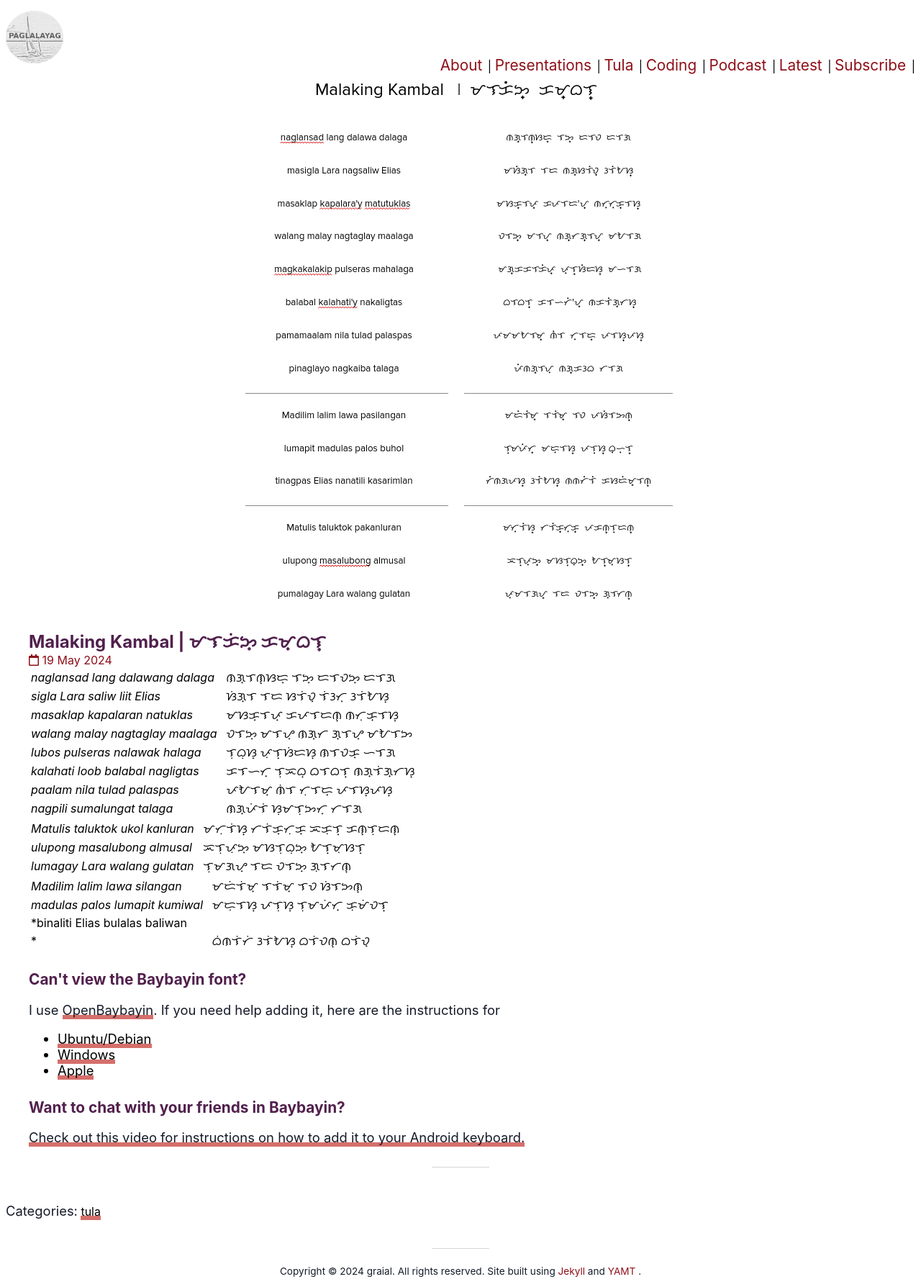
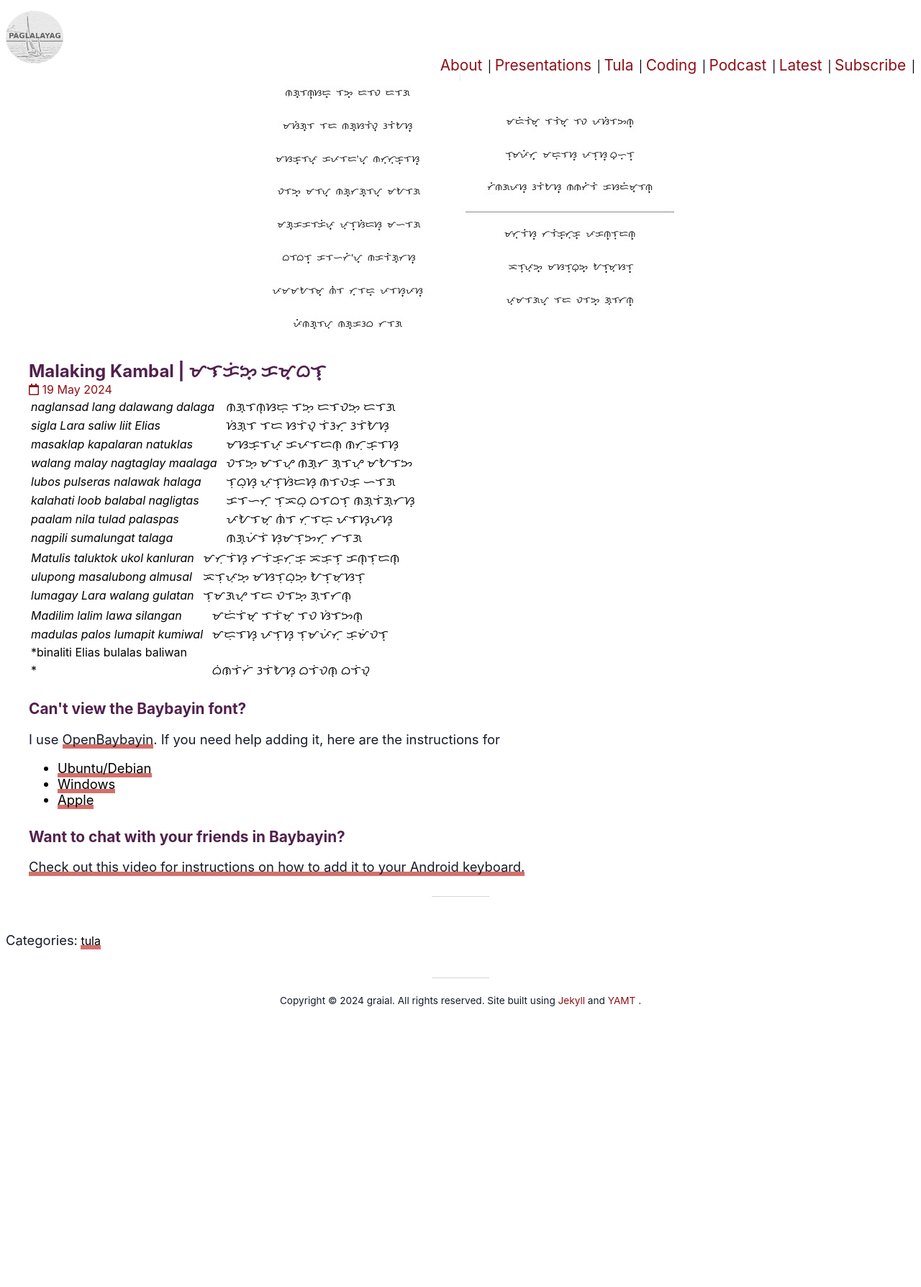
Before and after one commit to paglalayag/paglalayag.github.io, a Jekyll site: the page built from tula/_posts/2024-05-19-malaking-kambal.md, in a window 1280 px wide. Shown: the whole page at 72% size. Built offline with Jekyll 4.4.1, drawn with Linux system fonts in a browser that asks for light colours; nearby versions of some CDN libraries; after the commit the page ends 1412 px from its top, so only the background shows below that.

Commit message:
adjust malaking kambal image

```diff
--- a/tula/_posts/2024-05-19-malaking-kambal.md
+++ b/tula/_posts/2024-05-19-malaking-kambal.md
@@ -1,8 +1,8 @@
 ---
 title: Malaking Kambal | ᜋᜎᜃᜒᜅ᜔  ᜃᜋ᜔ᜊᜎ᜔
 layout: poem
-hero_image: /assets/img/tula/malaking-kambal.png
-image: /assets/img/tula/malaking-kambal.png
+hero_image: /assets/img/tula/malaking-kambal.jpg
+image: /assets/img/tula/malaking-kambal.jpg
 categories: tula
 redirect_from: 2024/05/19/malaking-kambal/
 ---
```
Also changed, not shown: assets/img/tula/malaking-kambal.jpg (added), assets/img/tula/malaking-kambal.png (deleted).
